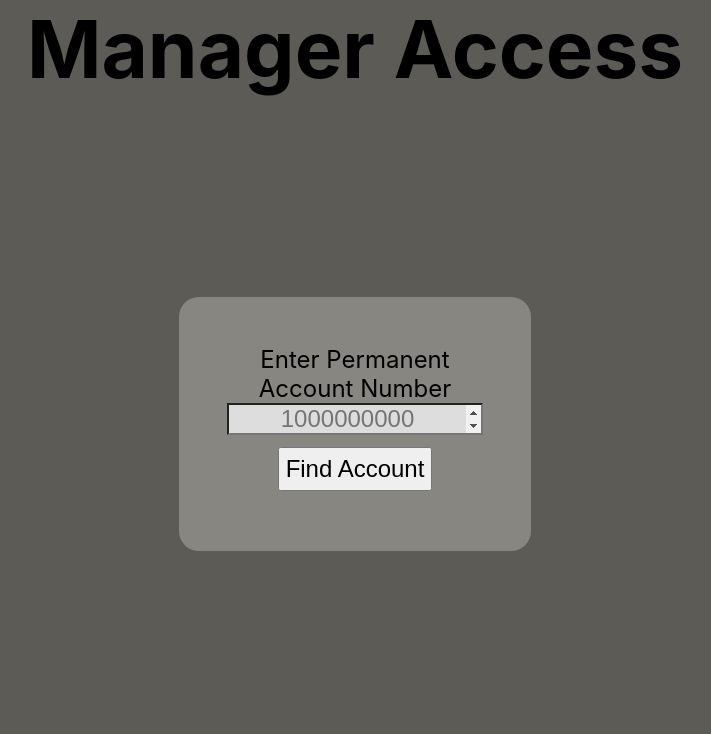
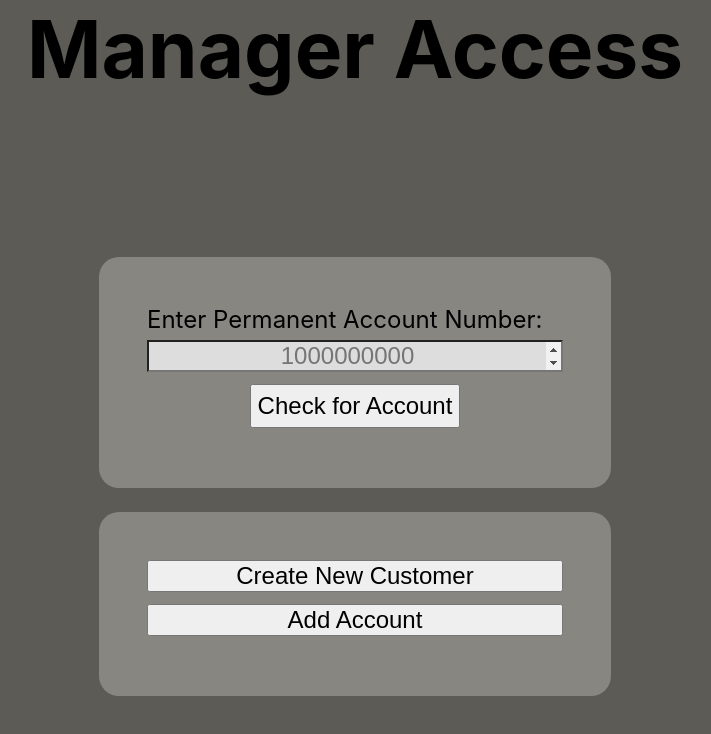
Before and after one commit to YTyler/banking-fe, a React (Create React App) app: page /manager in a window 1280 px wide. Shown: the top 734 px of the page, without its empty margins (285-996 px from the left). Built offline with nearby package versions, Linux system fonts and the light colour scheme.

Commit message:
add options for manager

```diff
--- a/src/App.css
+++ b/src/App.css
@@ -14,25 +14,37 @@ body {
 }
 
 .card {
-  display: flex;
-  flex-direction: column;
   padding: 2em;
   background-color: rgba(179, 177, 171, 0.5);
   border-radius: 20px;
 }
+.card + .card {
+  margin-top: 1em;
+}
 
-.centeredForm {
-  margin: 25vh auto;
-  width: 20%;
+.centered {
+  margin: 20vh auto;
+  width: 40%;
   font-size: 1.5rem;
 }
 
-.centeredForm input {
+.centered label {
+  text-align: left;
+  margin-bottom: 0.25em;
+}
+
+.centered input {
   margin-bottom: 0.5em;
 }
-.centeredForm input:focus {
+
+.centered input:focus {
   outline: none;
   background-color: rgb(221, 221, 221);
+}
+
+.flexColumn {
+  display: flex;
+  flex-direction: column;
 }
 
 .submit {
--- a/src/screens/LoginPage.jsx
+++ b/src/screens/LoginPage.jsx
@@ -35,9 +35,8 @@ export default function LoginPage() {
   };
 
   return (
-    <div>
-      <Navbar />
-      <form className="card centeredForm" onSubmit={(e) => loginHandler(e)}>
+    <div className="centered">
+      <form className="card flexColumn" onSubmit={(e) => loginHandler(e)}>
         <label>Username:</label>
         <input
           type="text"
--- a/src/screens/ManagerPage.jsx
+++ b/src/screens/ManagerPage.jsx
@@ -1,15 +1,17 @@
 import React, { useState, useEffect } from "react";
 import { useDispatch } from "react-redux";
 import { useSelector } from "react-redux";
+import { useNavigate } from "react-router-dom";
 import { getAccount } from "../store/actions/accountActions";
 
 export default function ManagerPage() {
+  const account = useSelector((state) => state.accountState.account);
+  const dispatch = useDispatch();
+  const navigate = useNavigate();
+
   const [pan, setPan] = useState("");
   const [accountExists, setAccountExists] = useState(true);
   const [submitted, setSubmitted] = useState(false);
-
-  const account = useSelector((state) => state.accountState.account);
-  const dispatch = useDispatch();
 
   useEffect(() => {
     if (!account.account_number) {
@@ -34,8 +36,9 @@ export default function ManagerPage() {
   return (
     <div>
       <h1>Manager Access</h1>
-      <form className="card centeredForm" onSubmit={(e) => searchAccount(e)}>
-        <label>Enter Permanent Account Number</label>
+      <div className="centered">
+        <form className="card flexColumn" onSubmit={(e) => searchAccount(e)}>
+          <label>Enter Permanent Account Number:</label>
           <input
             type="number"
             autoFocus
@@ -46,7 +49,7 @@ export default function ManagerPage() {
             value={pan}
             onChange={(el) => handlePanChange(el)}
           />
-        <input className="submit" type="submit" value="Find Account" />
+          <input className="submit" type="submit" value="Check for Account" />
           {submitted &&
             (!accountExists ? (
               <p>That account does not yet exist</p>
@@ -54,6 +57,19 @@ export default function ManagerPage() {
               <p>An account with that PAN exists</p>
             ))}
         </form>
+        <div className="card flexColumn">
+          <input
+            type="button"
+            value="Create New Customer"
+            onClick={() => navigate("/manager/newcustomer")}
+          />
+          <input
+            type="button"
+            value="Add Account"
+            onClick={() => navigate("/manager/newAccount")}
+          />
+        </div>
+      </div>
     </div>
   );
 }
```
Lines whose indentation alone changed are shown as unchanged.
